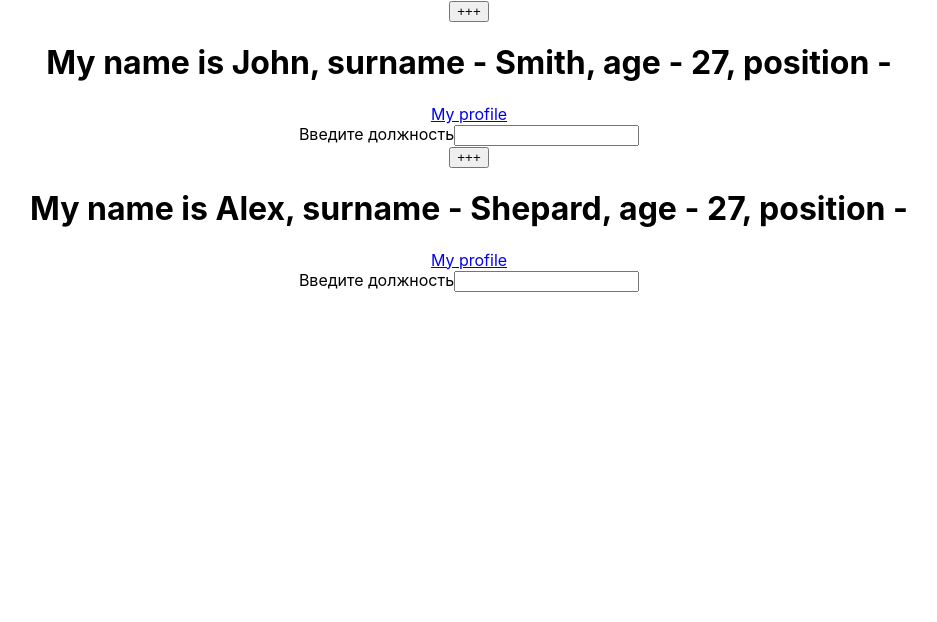
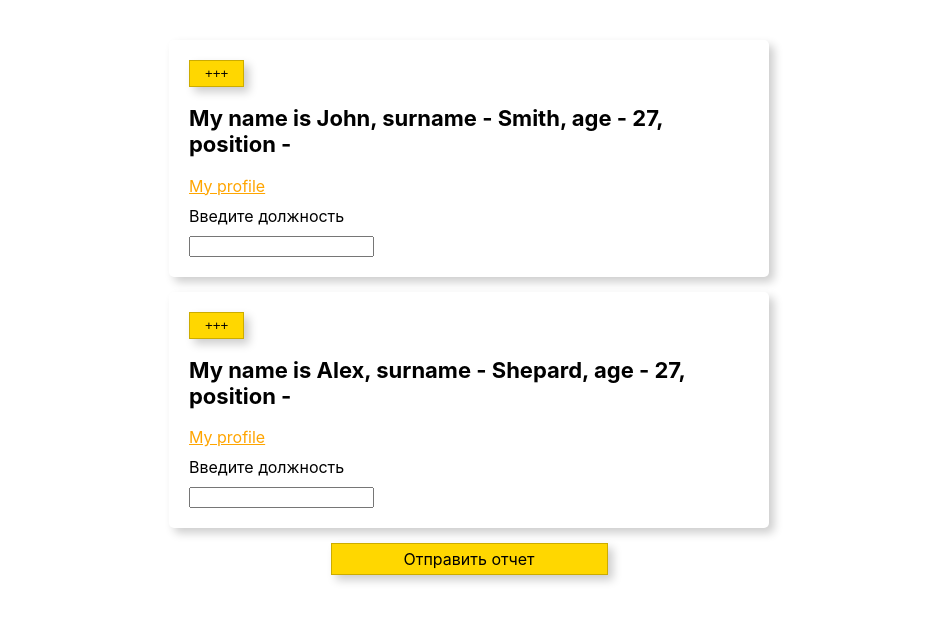
Before and after one commit to ArtemBakhmatov/react-learn, a React (Create React App) app: page / in a window 1280 px wide. Shown: the top 622 px of the page, without its empty margins (171-1108 px from the left). Built offline with nearby package versions, Linux system fonts and the light colour scheme.

Commit message:
Стили в React. Styled Components

```diff
--- a/package.json
+++ b/package.json
@@ -34,5 +34,8 @@
       "last 1 firefox version",
       "last 1 safari version"
     ]
+  },
+  "devDependencies": {
+    "styled-components": "^5.3.6"
   }
 }
--- a/src/App.js
+++ b/src/App.js
@@ -1,6 +1,34 @@
 import {Component} from 'react';
+import styled from 'styled-components';
 import './App.css';
 
+const EmpItem = styled.div`
+	padding: 20px;
+	margin-bottom: 15px;
+	border-radius: 5px;
+	box-shadow: 5px 5px 10px rgba(0, 0, 0, .2);
+	a {
+		display: block;
+		margin: 10px 0 10px 0;
+		color: ${props => props.active ? 'orange' : 'black'};
+	}
+	input {
+		display: block;
+		margin-top: 10px;
+	}
+`;
+
+const Header = styled.h2`
+	font-size: 22px;
+`;
+
+export const Button = styled.button`
+	display: block;
+	padding: 5px 15px;
+	background-color: gold;
+	border: 1px solid rgba(0, 0, 0, .2);
+	box-shadow: 5px 5px 10px rgba(0, 0, 0, .2);
+`;
 class WhoAmI extends Component {
 	constructor(props) {
 		super(props);
@@ -31,29 +59,33 @@
 		const {position, years} = this.state;
 
 		return (
-			<>
-				<button onClick={this.nextYear}>{this.state.text}</button>
-				<h1>My name is {name}, surname - {surname},
+			<EmpItem active>
+				<Button onClick={this.nextYear}>{this.state.text}</Button>
+				<Header>My name is {name}, surname - {surname},
 				age - {years},
-				position - {position}</h1>
+				position - {position}</Header>
 				<a href={link}>My profile</a>
 				<form>
 					<span>Введите должность</span>
 					<input type="text" onChange={(e) => this.commitInputChanges(e, 'some color')}/>
 				</form>
-			</>
+			</EmpItem>
 		)
 	}
 }
 // onChange и onInput в реакте работают одинаково
-// Fragment -> убирает пустой div
+
+const Wrapper = styled.div`
+	width: 600px;
+	margin: 40px auto 0 auto;
+`;
 
 function App() {
 	return (
-		<div className='App'>
+		<Wrapper>
 			<WhoAmI name='John' surname='Smith' link='facebook.com' />
 			<WhoAmI name='Alex' surname='Shepard' link='vk.com' />
-		</div>
+		</Wrapper>
 	);
 }
 
--- a/src/index.js
+++ b/src/index.js
@@ -1,11 +1,25 @@
 import React from 'react';
 import ReactDOM from 'react-dom/client';
+import styled from 'styled-components';
+
 import './index.css';
 import App from './App';
+
+import { Button } from './App';
+
+
+const BigButton = styled(Button)`
+	margin: 0 auto;
+	width: 245px;
+	text-align: center;
+`;
 
 const root = ReactDOM.createRoot(document.getElementById('root'));
 root.render(
   <React.StrictMode>
     <App />
+    <BigButton as="a">Отправить отчет</BigButton>
   </React.StrictMode>
 );
+
+// 1) Установить npm install --save-dev styled-components
```
Also changed, not shown: 1 other file (tests, documents, lock files or other folders).
